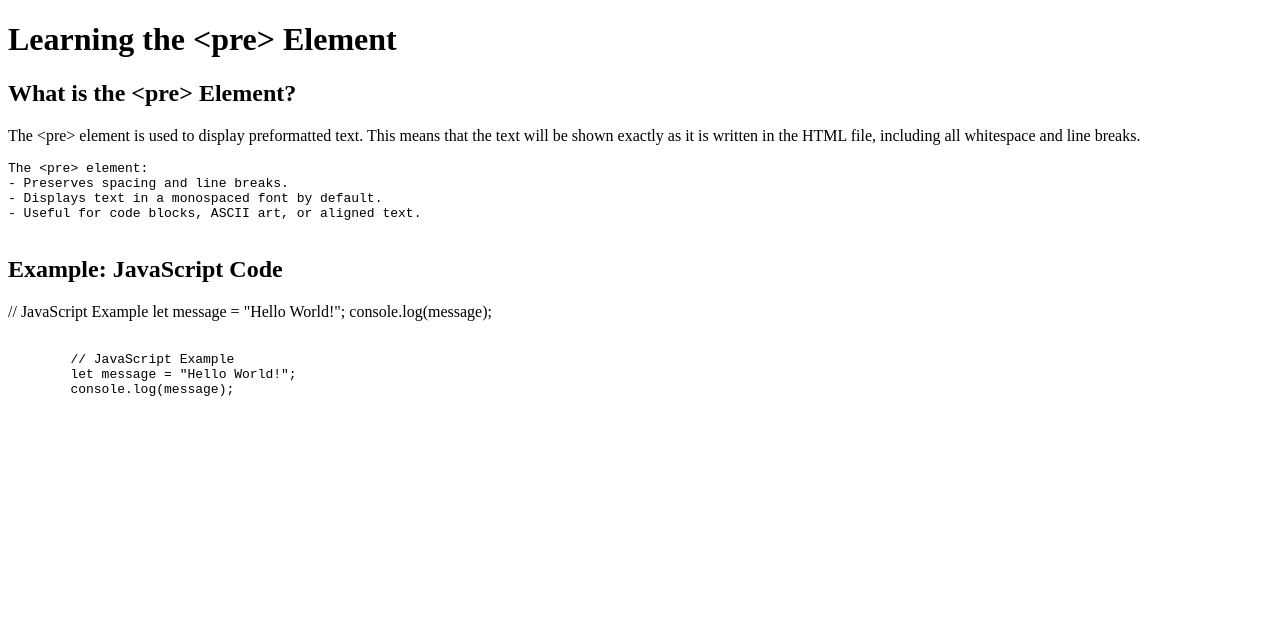
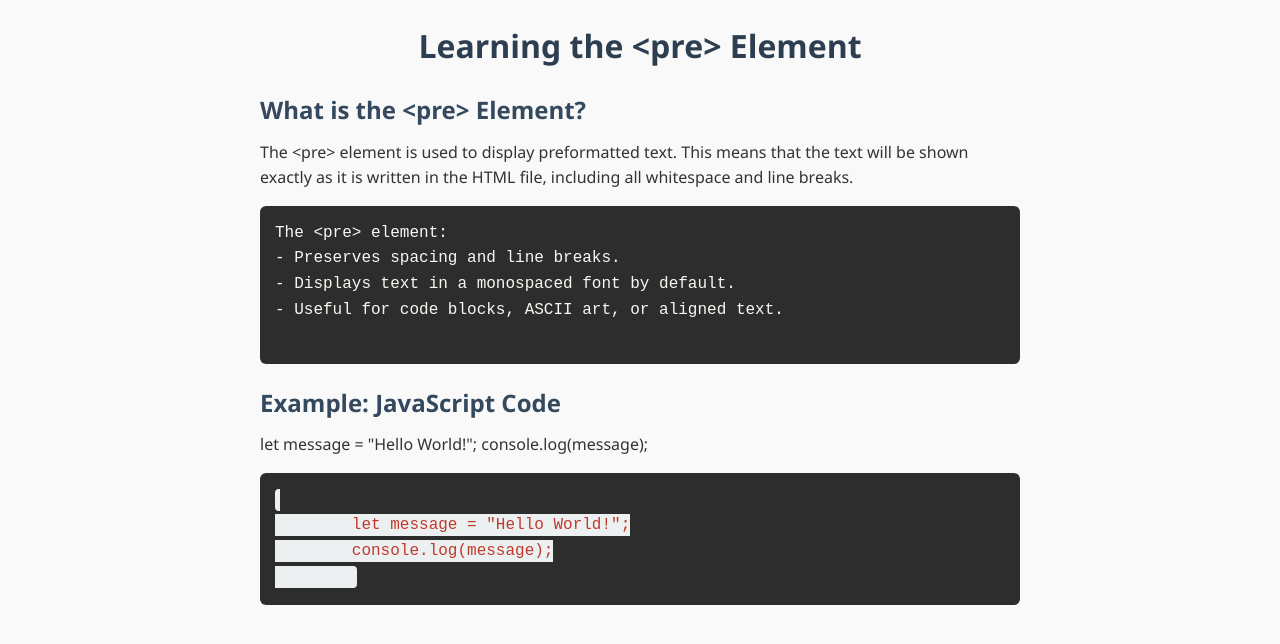
Before and after one commit to LilR3d/HTML-Preformatted-Text, a plain HTML site: page index.html in a window 1280 px wide. Drawn offline with Linux system fonts and the light colour scheme.

Commit message:
modified readme and html file. Created a css file.

```diff
--- a/index.html
+++ b/index.html
@@ -1,19 +1,23 @@
 <!DOCTYPE html>
 <html lang="en">
   <head>
-    <meta charset="UTF-8">
-    <meta name="viewport" content="width=device-width, initial-scale=1.0">
+    <meta charset="UTF-8" />
+    <meta name="viewport" content="width=device-width, initial-scale=1.0" />
     <title>Understanding the &lt;pre&gt; Element</title>
+    <link rel="stylesheet" href="./styles.css" />
   </head>
   <body>
-
     <h1>Learning the &lt;pre&gt; Element</h1>
 
     <main>
       <!-- Section 1 -->
       <section>
         <h2>What is the &lt;pre&gt; Element?</h2>
-            <p>The &lt;pre&gt; element is used to display preformatted text. This means that the text will be shown exactly as it is written in the HTML file, including all whitespace and line breaks.</p>
+        <p>
+          The &lt;pre&gt; element is used to display preformatted text. This
+          means that the text will be shown exactly as it is written in the HTML
+          file, including all whitespace and line breaks.
+        </p>
         <pre>
 The &lt;pre&gt; element:
 - Preserves spacing and line breaks.
@@ -25,14 +29,11 @@ The &lt;pre&gt; element:
       <!-- Section 2 -->
       <section>
         <h2>Example: JavaScript Code</h2>
-            <p>
-                // JavaScript Example
-                let message = "Hello World!";
-                console.log(message);
-            </p>
+        <!-- JavaScript Example -->
+        <p>let message = "Hello World!"; console.log(message);</p>
 
+        <!-- JavaScript Example -->
         <pre><code>
-        // JavaScript Example
         let message = "Hello World!";
         console.log(message);
         </code></pre>
--- /dev/null
+++ b/styles.css
@@ -0,0 +1,52 @@
+/* Resets styles */
+*,
+*::before,
+*::after {
+    box-sizing: border-box;
+    margin: 0;
+    padding: 0;
+}
+
+body {
+font-family: "Segoe UI", Tahoma, Geneva, Verdana, sans-serif;
+line-height: 1.6;
+color: #333;
+background: #f9f9f9;
+padding: 20px;
+max-width: 800px;
+margin: auto;
+}
+
+h1 {
+font-size: 32px;
+margin-bottom: 15px;
+text-align: center;
+color: #2c3e50;
+}
+
+h2 {
+margin-top: 20px;
+margin-bottom: 10px;
+color: #34495e;
+}
+
+p {
+margin-bottom: 15px;
+}
+
+pre {
+background: #2d2d2d;
+color: #f8f8f2;
+padding: 15px;
+border-radius: 6px;
+font-family: "Courier New", Courier, monospace;
+margin-bottom: 20px;
+}
+
+code {
+font-family: "Courier New", Courier, monospace;
+background: #ecf0f1;
+padding: 2px 5px;
+border-radius: 4px;
+color: #c0392b;
+}
```
Also changed, not shown: 1 other file. Lines whose indentation alone changed are shown as unchanged.
